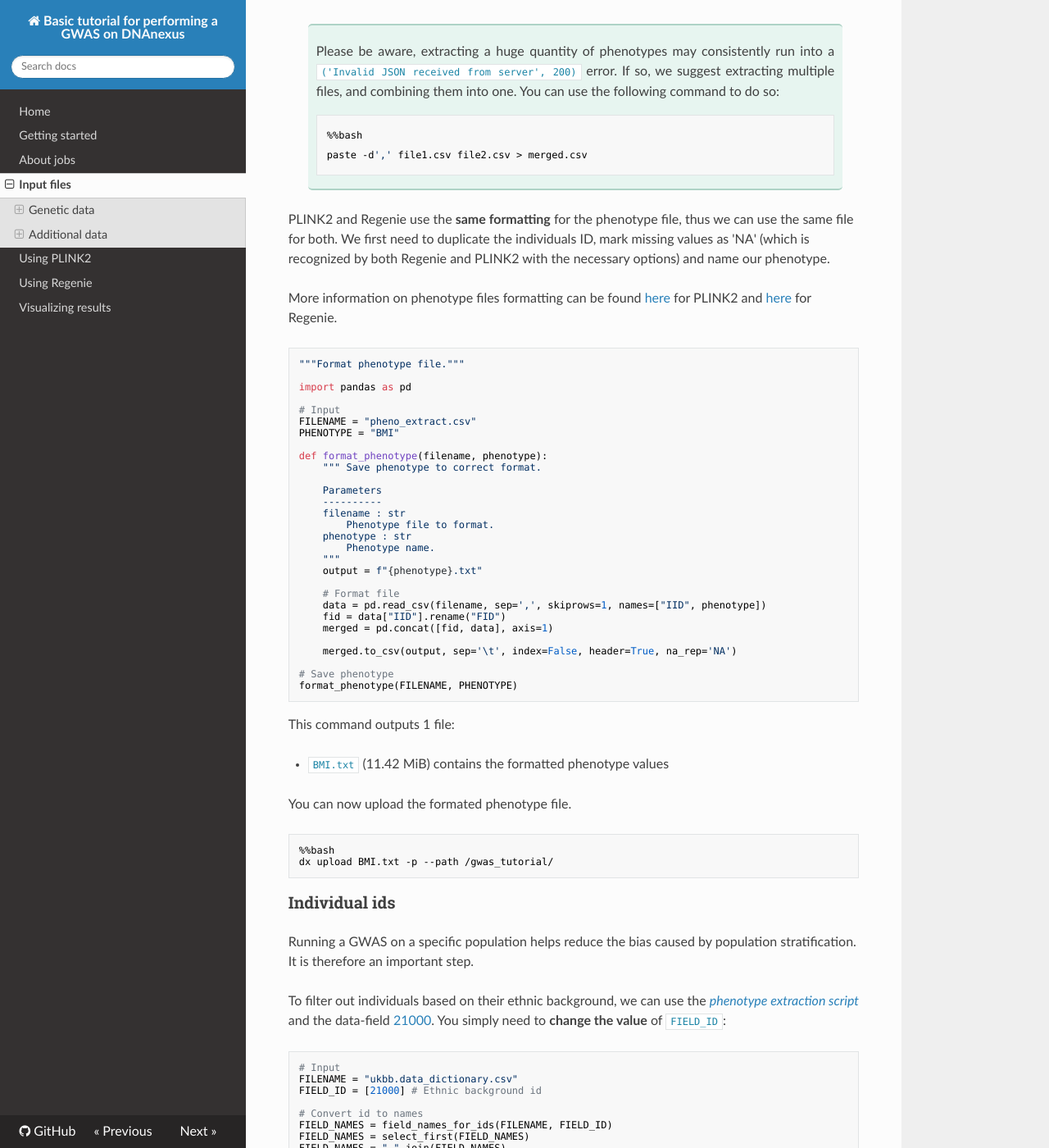
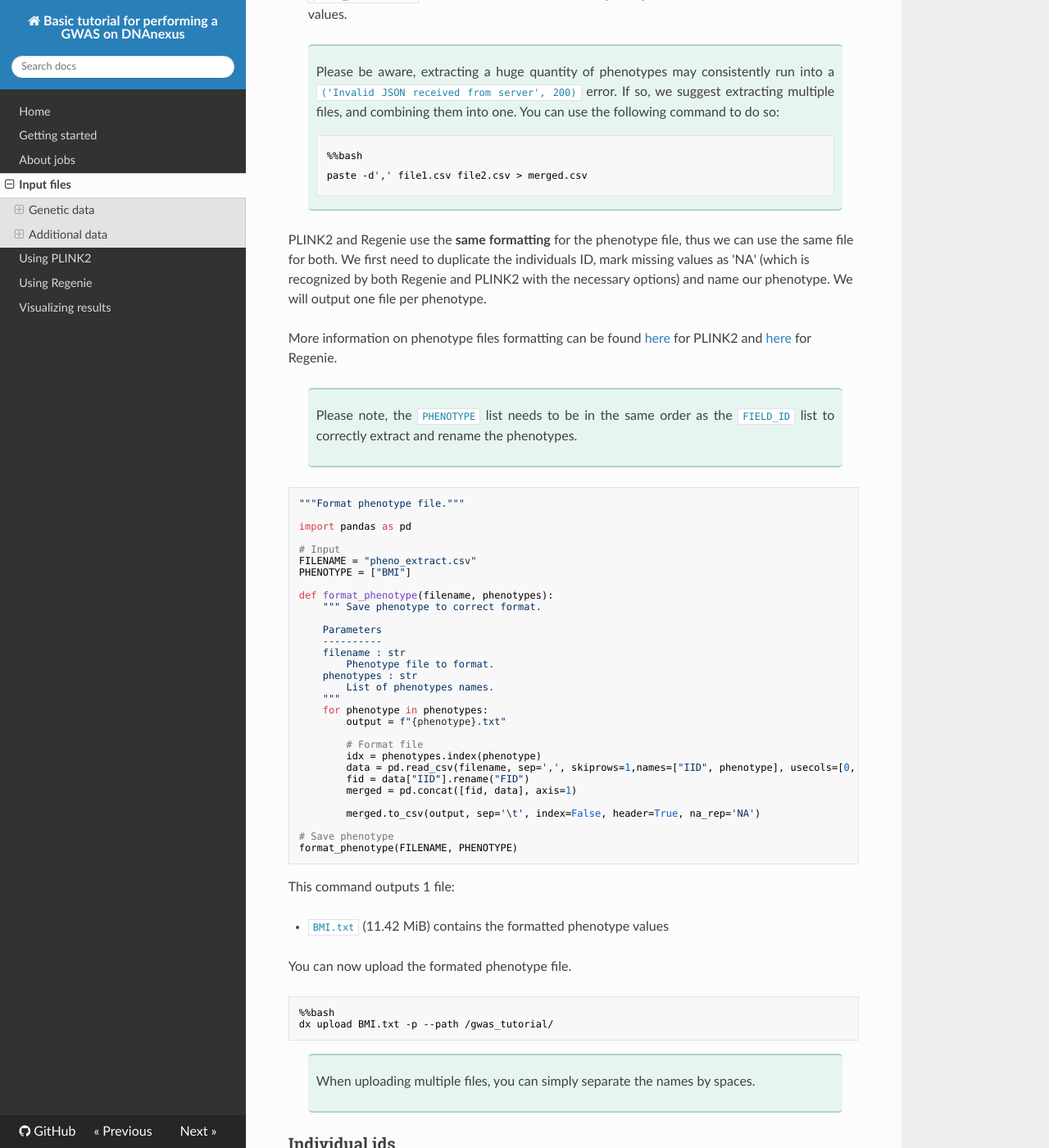
Before and after one commit to gloriabenoit/DNAnexus-GWAS, an MkDocs documentation site: the page built from docs/input.md, in a window 1280 px wide and 1400 px high, scrolled down 5134 px. Shown: the whole window at 82% size. Built offline with MkDocs 1.6.1, drawn with Linux system fonts in a browser that asks for light colours; nearby versions of some CDN libraries; some of the changed text lies outside the part shown.

Commit message:
Update to save multiple phenotypes at once

````diff
--- a/docs/input.md
+++ b/docs/input.md
@@ -93,7 +93,7 @@ This command outputs 3 files:
 
 > Please note, when running the `extract_dataset` command you might encounter a `('Invalid JSON received from server', 200)` error. If this happens, you simply need to rerun the code.
 
-We first need to get the field name of the phenotype(s) we want to extract. As an example, we will extract the BMI index ([21001](https://biobank.ndph.ox.ac.uk/ukb/field.cgi?id=21001)), but you can extract any number of phenotypes.
+We first need to get the field name of the phenotype(s) we want to extract. As an example, we will extract the BMI index ([21001](https://biobank.ndph.ox.ac.uk/ukb/field.cgi?id=21001)), but you can extract any number of phenotypes simply by adding the corresponding index to the `FIELD_ID` list.
 
 For the main participant phenotype entity, the Research Analysis Platform (UKB-RAP) uses field names with the following convention:
 
@@ -222,9 +222,11 @@ paste -d',' file1.csv file2.csv > merged.csv
 </blockquote>
 
 PLINK2 and Regenie use the **same formatting** for the phenotype file, thus we can use the same file for both.
-We first need to duplicate the individuals ID, mark missing values as 'NA' (which is recognized by both Regenie and PLINK2 with the necessary options) and name our phenotype.
+We first need to duplicate the individuals ID, mark missing values as 'NA' (which is recognized by both Regenie and PLINK2 with the necessary options) and name our phenotype. We will output one file per phenotype.
 
 More information on phenotype files formatting can be found [here](https://www.cog-genomics.org/plink/2.0/input#pheno) for PLINK2 and [here](https://rgcgithub.github.io/regenie/options/#phenotype-file-format) for Regenie.
+
+> Please note, the `PHENOTYPE` list needs to be in the same order as the `FIELD_ID` list to correctly extract and rename the phenotypes.
 
 ```python
 """Format phenotype file."""
@@ -233,26 +235,28 @@ import pandas as pd
 
 # Input
 FILENAME = "pheno_extract.csv"
-PHENOTYPE = "BMI"
+PHENOTYPE = ["BMI"]
 
-def format_phenotype(filename, phenotype):
+def format_phenotype(filename, phenotypes):
     """ Save phenotype to correct format.
 
     Parameters
     ----------
     filename : str
         Phenotype file to format.
-    phenotype : str
-        Phenotype name.
+    phenotypes : str
+        List of phenotypes names.
     """
-    output = f"{phenotype}.txt"
+    for phenotype in phenotypes:
+        output = f"{phenotype}.txt"
 
-    # Format file
-    data = pd.read_csv(filename, sep=',', skiprows=1, names=["IID", phenotype])
-    fid = data["IID"].rename("FID")
-    merged = pd.concat([fid, data], axis=1)
+        # Format file
+        idx = phenotypes.index(phenotype)
+        data = pd.read_csv(filename, sep=',', skiprows=1,names=["IID", phenotype], usecols=[0, idx+1])
+        fid = data["IID"].rename("FID")
+        merged = pd.concat([fid, data], axis=1)
 
-    merged.to_csv(output, sep='\t', index=False, header=True, na_rep='NA')
+        merged.to_csv(output, sep='\t', index=False, header=True, na_rep='NA')
 
 # Save phenotype
 format_phenotype(FILENAME, PHENOTYPE)
@@ -269,6 +273,8 @@ You can now upload the formated phenotype file.
 dx upload BMI.txt -p --path /gwas_tutorial/
 ```
 
+> When uploading multiple files, you can simply separate the names by spaces.
+
 ### Individual ids
 
 Running a GWAS on a specific population helps reduce the bias caused by population stratification. It is therefore an important step.
@@ -277,7 +283,12 @@ To filter out individuals based on their ethnic background, we can use the [*phe
 
 ```python
 # Input
+DATASET = dxpy.find_one_data_object(typename='Dataset',
+                                    name='app*.dataset',
+                                    folder='/',
+                                    name_mode='glob')['id']
 FILENAME = "ukbb.data_dictionary.csv"
+OUTPUT = "pheno_extract.csv"
 FIELD_ID = [21000] # Ethnic background id
 
 # Convert id to names
````
